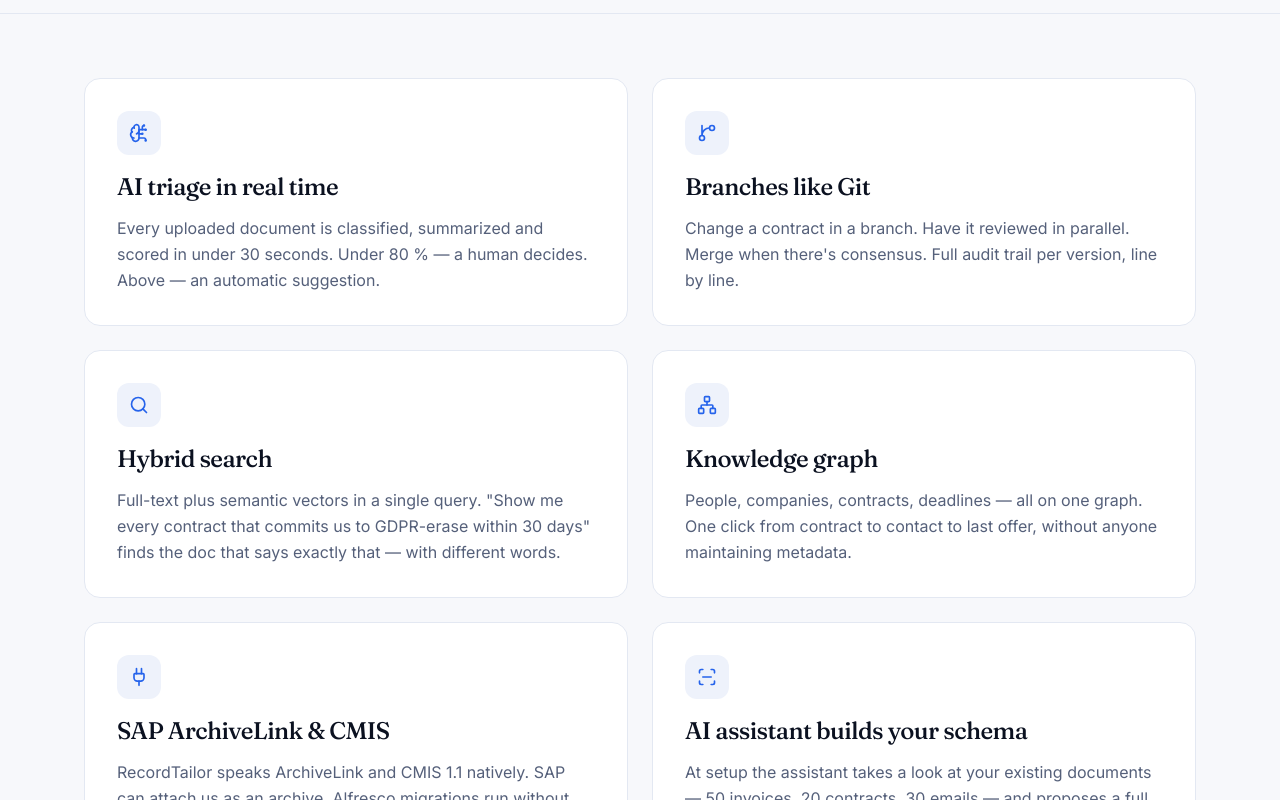
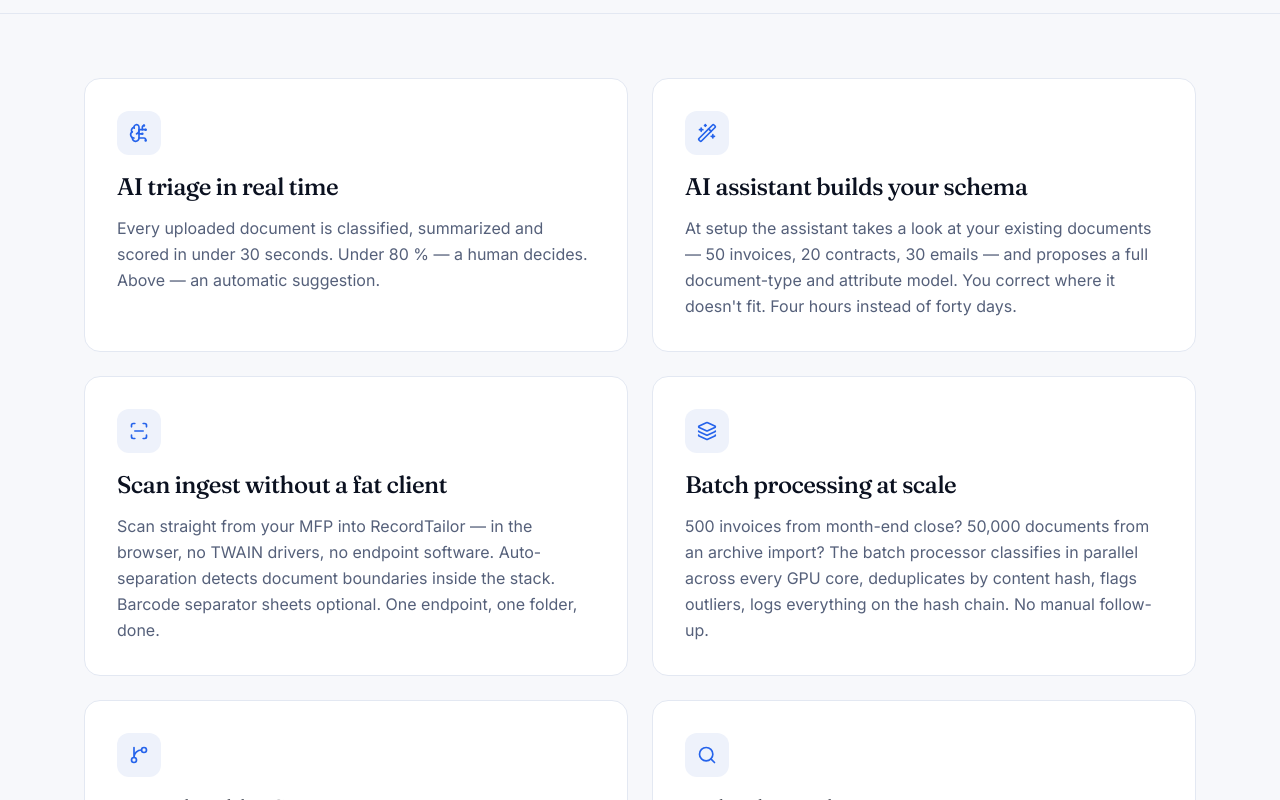
Before and after one commit to clouddnagmbh/recordtailor-website, a Next.js app: page /produkt in a window 1280 px wide. Shown: the part 380-1180 px from the top of the page. Built offline with nearby package versions, Linux system fonts and the light colour scheme; no server answers.

Commit message:
fix(produkt): 8 statt 6 Feature-Karten (Scan-Ingest + Stapelverarbeitung ergänzt)

```diff
--- a/app/produkt/page.tsx
+++ b/app/produkt/page.tsx
@@ -3,10 +3,12 @@ import {
   ArrowRight,
   BrainCircuit,
   GitBranch,
+  Layers,
   Network,
   Plug,
   ScanLine,
   Search,
+  Wand2,
 } from "lucide-react";
 
 import { Breadcrumbs } from "@/components/breadcrumbs";
@@ -24,11 +26,13 @@ export async function generateMetadata() {
 
 const FEATURES = [
   { icon: BrainCircuit, i: 1 },
+  { icon: Wand2, i: 6 },
+  { icon: ScanLine, i: 7 },
+  { icon: Layers, i: 8 },
   { icon: GitBranch, i: 2 },
   { icon: Search, i: 3 },
   { icon: Network, i: 4 },
   { icon: Plug, i: 5 },
-  { icon: ScanLine, i: 6 },
 ];
 
 export default async function ProduktPage() {
```
